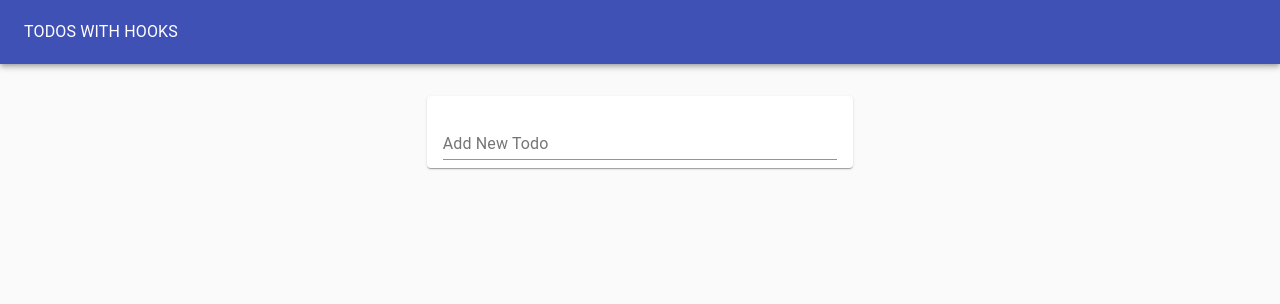
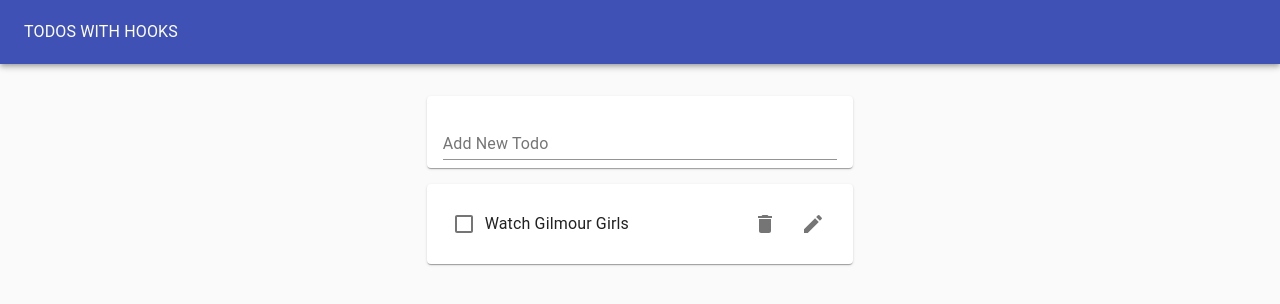
Before and after one commit to stekaye/todo-hooks, a React (Create React App) app: page / in a window 1280 px wide. Shown: the top 304 px of the page. Built offline with nearby package versions, Linux system fonts and the light colour scheme.

Commit message:
Create useLocalStorageState hook

```diff
--- a/src/TodoApp.js
+++ b/src/TodoApp.js
@@ -1,4 +1,4 @@
-import React, {useEffect} from 'react';
+import React from 'react';
 import useTodoState from './hooks/useTodoState';
 import TodoList from './TodoList';
 import TodoForm from './TodoForm';
@@ -9,12 +9,13 @@
 import Grid from '@material-ui/core/Grid';
 
 function TodoApp() {
-  const initialTodos = JSON.parse(window.localStorage.getItem('todos') || '[]');
+  // const initialTodos = JSON.parse(window.localStorage.getItem('todos') || '[]');
+  const initialTodos = [{ id: 1, task: 'Watch Gilmour Girls', completed: false }]
   const { todos, addTodo, deleteTodo, toggleTodo, updateTodo } = useTodoState(initialTodos);
 
-  useEffect(() => {
-    window.localStorage.setItem('todos', JSON.stringify(todos))
-  }, [todos]);
+  // useEffect(() => {
+  //   window.localStorage.setItem('todos', JSON.stringify(todos))
+  // }, [todos]);
 
   return (
     <Paper
--- /dev/null
+++ b/src/hooks/useLocalStorageState.js
@@ -0,0 +1,32 @@
+import {useState, useEffect} from 'react';
+
+function useLocalStorageState(key, defaultValue) {
+
+  //Make piece of state based of value in local storage (or default value).
+  // Use function in useState to figure out what to initialise state as. Here, based on what is in local storage.
+  const [state, setState] = useState(() => {
+    let val;
+    try {
+      val = JSON.parse(window.localStorage.getItem(key) || String(defaultValue));
+    }
+    catch (e) {
+      val = defaultValue;
+    }
+    return val;
+  })
+
+  //Use useEffect to update local storage whenever piece of stage changes
+  useEffect(() => {
+    window.localStorage.setItem(key, JSON.stringify(state))
+  }, [state])
+  return [state, setState];
+}
+
+export default useLocalStorageState;
+
+// USECASE
+// const [todos, setTodos] = useLocalStorageState('todos", [])
+// const [mood, setMood] = useLocalStorageState('mood, 'happy)
+// Therefore, mood will be set to happy initially in local storage.
+// If we had a button we could add an onClick event and call setMood and change it to something else.
+// Use exactly the same as if it came directly from useState()
--- a/src/hooks/useTodoState.js
+++ b/src/hooks/useTodoState.js
@@ -1,8 +1,8 @@
-import {useState} from 'react';
+import useLocalStorageState from './useLocalStorageState';
 import uuid from 'react-uuid'
 
 function useTodoState(initialTodos) {
-  const [todos, setTodos] = useState(initialTodos);
+  const [todos, setTodos] = useLocalStorageState('todos', initialTodos);
   return {
     todos,
     addTodo: newTodoText => {
```
Also changed, not shown: 1 other file (tests, documents, lock files or other folders).
